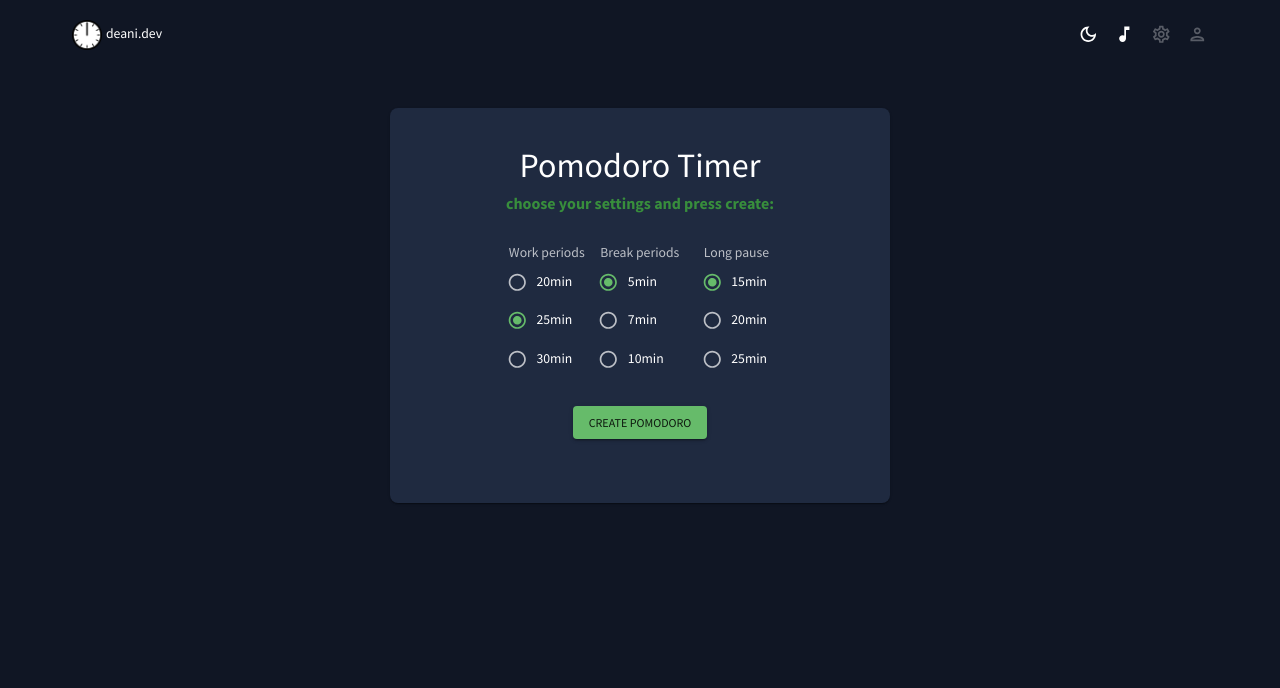
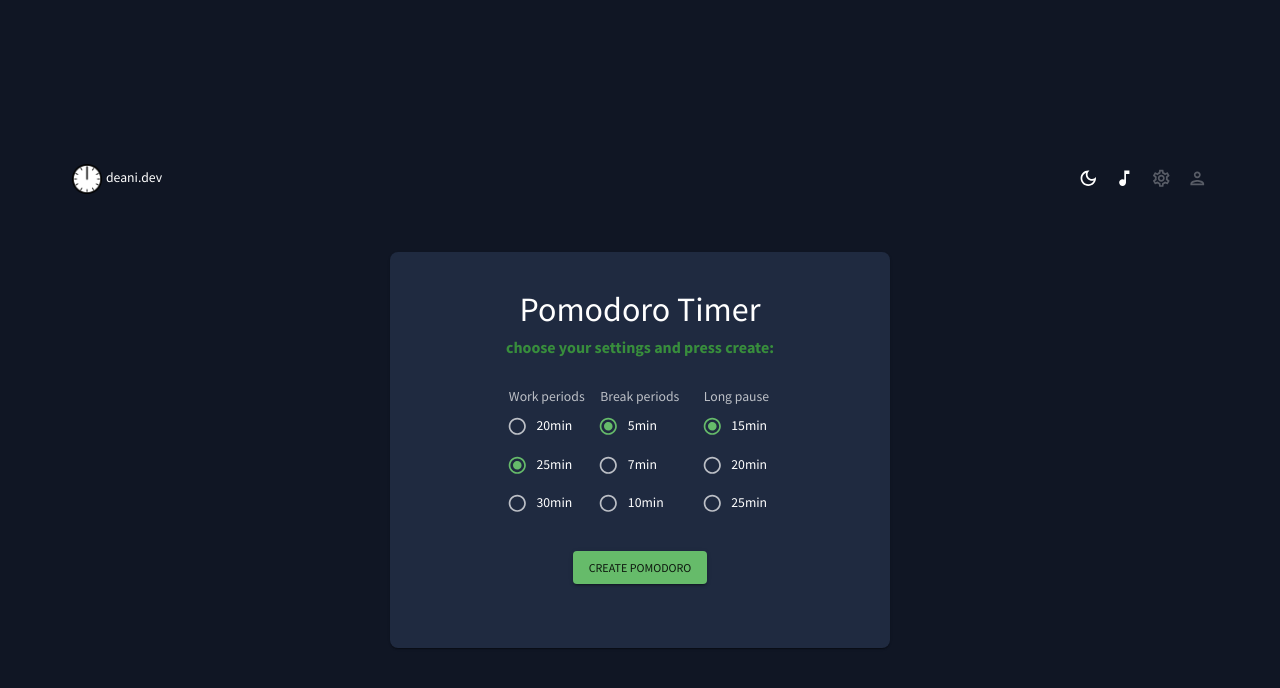
Before and after one commit to ALBANO-Daniel/pomodoro-timer, a React (Create React App) app: page / in a window 1280 px wide. Shown: the top 688 px of the page. Built offline with nearby package versions, Linux system fonts and the light colour scheme.

Commit message:
v1.2 stable

```diff
--- a/public/index.html
+++ b/public/index.html
@@ -7,7 +7,7 @@
     <meta name="theme-color" content="#000000" />
     <meta
       name="description"
-      content="Optimize your time \n with the Pomodoro Technique!"
+      content="Optimize your time with the Pomodoro Technique!"
     />
     <link rel="apple-touch-icon" href="%PUBLIC_URL%/favicon.gif" />
     <!--
--- a/src/index.css
+++ b/src/index.css
@@ -3,10 +3,11 @@
 html,
 body,
 #root,
-.app,
-.content {
-  height: 100%;
-  width: 100%;
+.app{
+  height: 100vh;
+  width: 100vw;
+  margin: 0;
+  padding: 0;
   font-family: "Source Sans Pro", sans-serif;
 }
 
@@ -21,6 +22,7 @@ body,
 @media (max-width: 600px) {
   .app{
     background-image: url(./images/giphy.gif);
+    background-size: contain;
   }
 }
 
```
